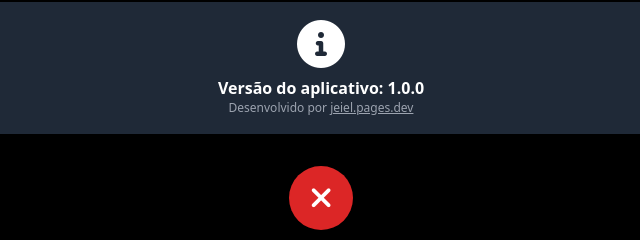
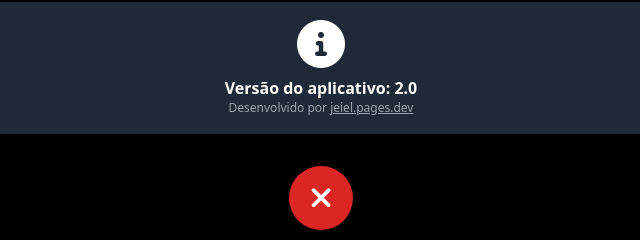
Before and after one commit to Jeiel0rbit/smart-jeiel, a plain HTML site: page app.html in a window 1280 px wide. Shown: the part 474-714 px from the top of the page, 319-959 px from the left. Drawn offline with nearby package versions, Linux system fonts and the light colour scheme; no server answers.

Commit message:
versão 2.0

```diff
--- a/app.html
+++ b/app.html
@@ -138,7 +138,7 @@
 
     <div class="item focus-outline col-span-full text-center" tabindex="0" data-url="https://jeiel.pages.dev">
       <i class="fas fa-info-circle fa-3x mb-2"></i>
-      <span class="text-base font-semibold">Versão do aplicativo: 1.0.0</span>
+      <span class="text-base font-semibold">Versão do aplicativo: 2.0</span>
       <p class="text-xs text-gray-400">Desenvolvido por <a href="https://jeiel.pages.dev" class="underline">jeiel.pages.dev</a></p>
     </div>
   </div>
```
